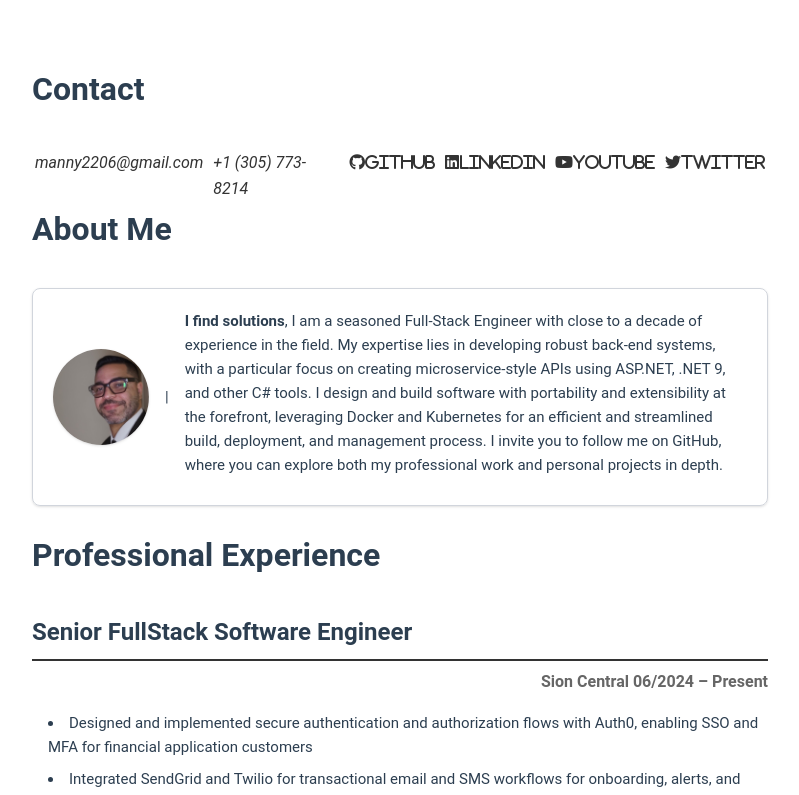
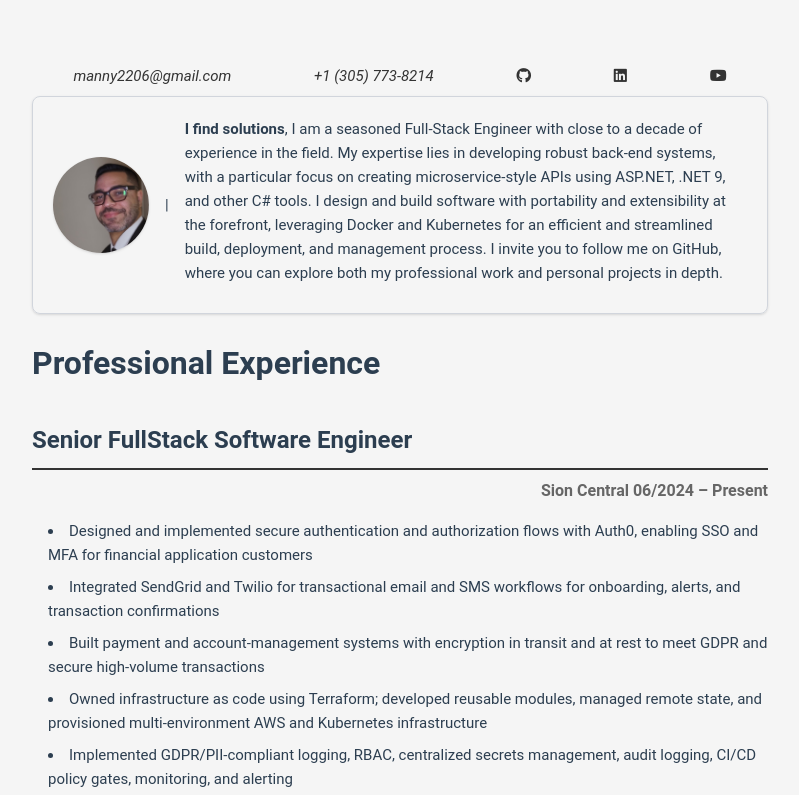
Before and after one commit to ManuelSaleta/vue-resume-site, a Vue app: page / in a window 1280 px wide. Shown: the top 795 px of the page, without its empty margins (240-1039 px from the left). Built offline with nearby package versions, Linux system fonts and the light colour scheme.

Commit message:
Less is more

```diff
--- a/src/assets/base.css
+++ b/src/assets/base.css
@@ -1,5 +1,6 @@
 /* color palette from <https://github.com/vuejs/theme> */
 :root {
+  --vt-c-off-white: #f5f5f5;
   --vt-c-white: #ffffff;
   --vt-c-white-soft: #f8f8f8;
   --vt-c-white-mute: #f2f2f2;
@@ -23,7 +24,7 @@
 
 /* semantic color variables for this project */
 :root {
-  --color-background: var(--vt-c-white);
+  --color-background: var(--vt-c-off-white);
   --color-background-soft: var(--vt-c-white-soft);
   --color-background-mute: var(--vt-c-white-mute);
 
--- a/src/assets/main.css
+++ b/src/assets/main.css
@@ -12,13 +12,6 @@ body {
   font-weight: normal;
 }
 
-a,
-.green {
-  text-decoration: none;
-  color: hsla(160, 100%, 37%, 1);
-  transition: 0.4s;
-  padding: 3px;
-}
 
 @media (hover: hover) {
   a:hover {
--- a/src/components/ResumeBase.vue
+++ b/src/components/ResumeBase.vue
@@ -9,7 +9,9 @@
     </div>
 
     <hr />
-    <ResumeDownloadBtn />
+    <div class="flex justify-end">
+      <ResumeDownloadBtn />
+    </div>
   </div>
 </template>
 
--- a/src/components/SiteBase.vue
+++ b/src/components/SiteBase.vue
@@ -1,9 +1,8 @@
 <template>
   <div class="site-base">
-    <Heading text="Contact" size="h1"></Heading>
+    <!-- <Heading text="Contact" size="h1"></Heading> -->
     <SocialMedia></SocialMedia>
-
-    <Heading text="About Me" size="h1"></Heading>
+    <!-- <Heading text="About Me" size="h1"></Heading> -->
     <AboutMe></AboutMe>
 
     <Heading text="Professional Experience" size="h1"></Heading>
--- a/src/components/SocialMedia.vue
+++ b/src/components/SocialMedia.vue
@@ -1,5 +1,5 @@
 <template>
-  <div class="flex gap-1 justify-around">
+  <div class="flex flex-row justify-around mb-2">
     <a
       v-for="social in socialLinks"
       :key="social.name"
@@ -9,7 +9,7 @@
       rel="noopener noreferrer"
       class="social-link"
     >
-      <i :class="social.icon">{{ social.name }}</i>
+      <i :class="[social.icon, '']">{{ social.name }}</i>
     </a>
   </div>
 </template>
@@ -33,24 +33,19 @@ const socialLinks: SocialLink[] = [
     icon: '',
   },
   {
-    name: 'GitHub',
+    name: '',
     url: 'https://github.com/ManuelSaleta',
     icon: 'fa fa-github',
   },
   {
-    name: 'LinkedIn',
+    name: '',
     url: 'https://www.linkedin.com/in/manuelsaleta/',
     icon: 'fab fa-linkedin',
   },
   {
-    name: 'YouTube',
-    url: 'https://youtube.com', // Replace with actual URL
+    name: '',
+    url: 'https://www.youtube.com/@theseriousprofessional/videos',
     icon: 'fab fa-youtube',
-  },
-  {
-    name: 'Twitter',
-    url: 'https://twitter.com', // Replace with actual URL
-    icon: 'fab fa-twitter',
   },
 ]
 </script>
@@ -58,9 +53,7 @@ const socialLinks: SocialLink[] = [
 <style scoped>
 .social-link {
   color: #333;
-  text-decoration: none;
-  font-size: 1rem;
-  transition: color 0.3s ease;
+  font-family: 'Roboto', sans-serif;
 }
 
 .social-link:hover {
```
